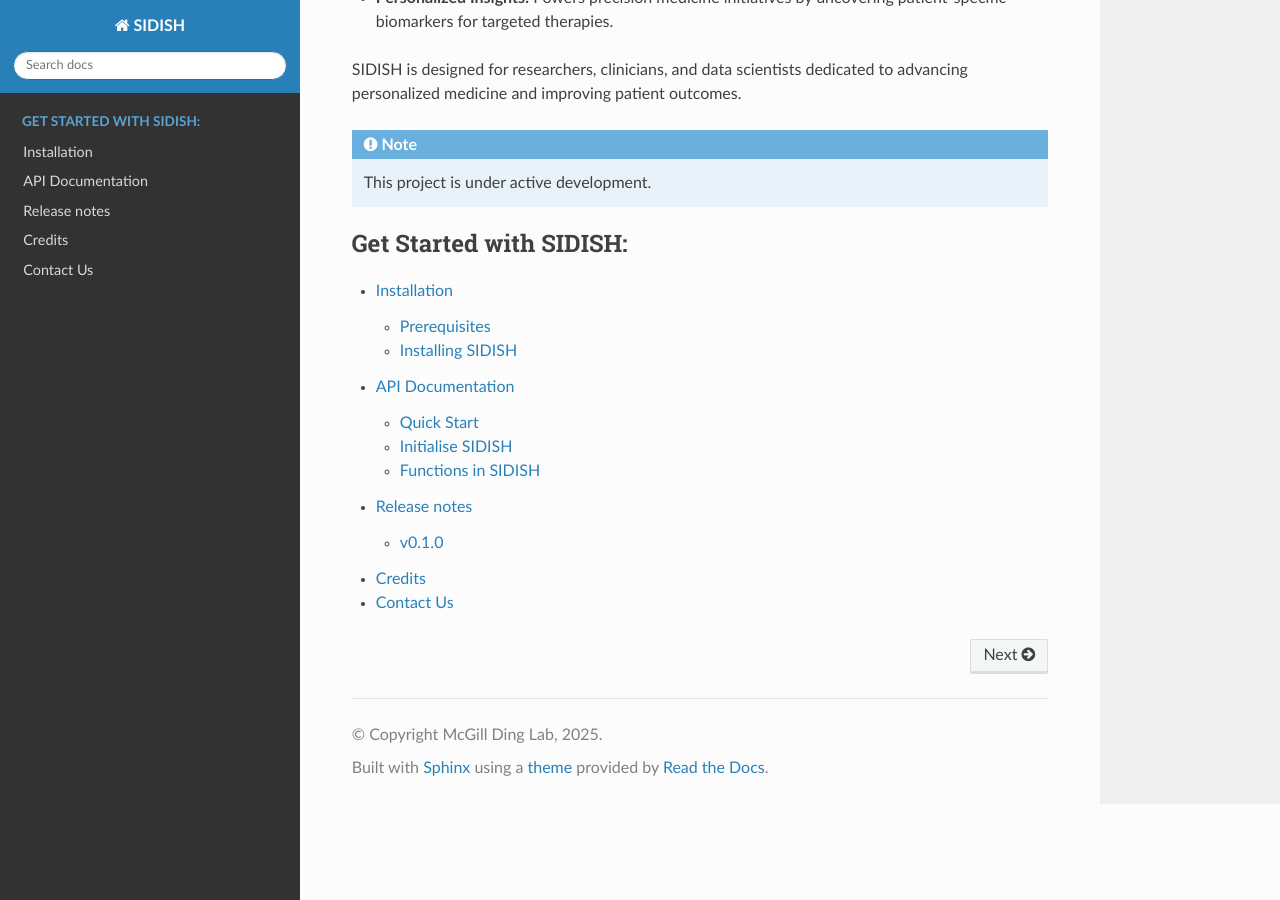
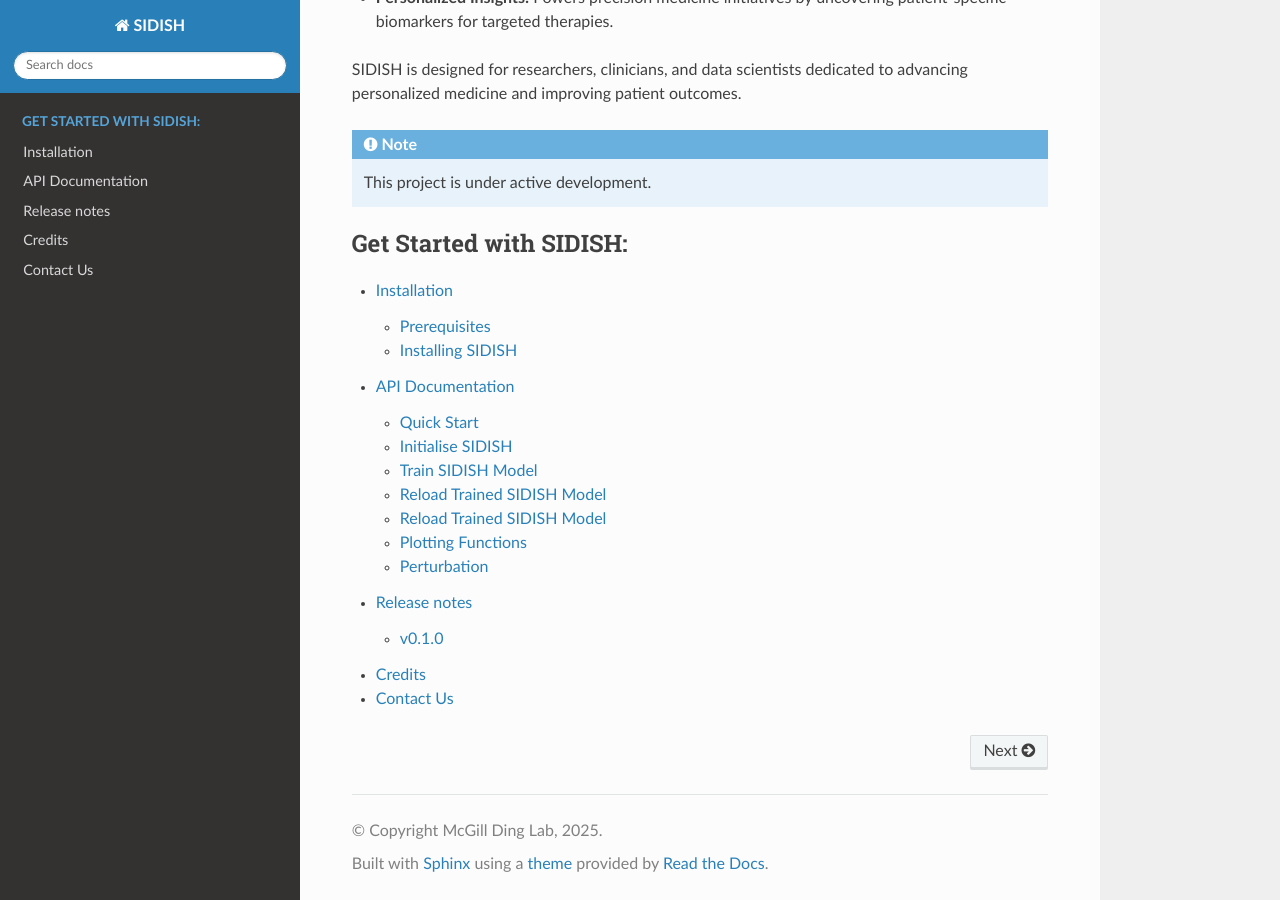
Before and after one commit to mcgilldinglab/SIDISH, a Sphinx documentation site: the page built from docs/source/index.rst, in a window 1280 px wide and 900 px high, scrolled down 2957 px. Built offline with Sphinx 7.4.7 and the Read the Docs theme 3.1.0, drawn with Linux system fonts in a browser that asks for light colours; pages that are not in the unit, such as notebooks, are missing from menus.

```diff
--- a/docs/source/api.rst
+++ b/docs/source/api.rst
@@ -20,28 +20,53 @@ Initialise SIDISH
    :toctree: api
 
    SIDISH
+   SIDISH.SIDISH.SIDISH.init_Phase1
+   SIDISH.SIDISH.SIDISH.init_Phase2
 
 
-Functions in SIDISH
+Train SIDISH Model
 -------------------
 .. module:: SIDISH.SIDISH.SIDISH
 .. currentmodule:: SIDISH
 .. autosummary::
    :toctree: api
 
-   SIDISH.SIDISH.SIDISH.init_Phase1
-   SIDISH.SIDISH.SIDISH.init_Phase2
    SIDISH.SIDISH.SIDISH.train
-   SIDISH.SIDISH.SIDISH.getEmbedding
-   SIDISH.SIDISH.SIDISH.plotUMAP
-   SIDISH.SIDISH.SIDISH.annotateCells
-   SIDISH.SIDISH.SIDISH.reload
-   SIDISH.SIDISH.SIDISH.get_percentille
-   SIDISH.SIDISH.SIDISH.get_embedding
-   SIDISH.SIDISH.SIDISH.set_adata
-   SIDISH.SIDISH.SIDISH.plot_HighRisk_UMAP
-   SIDISH.SIDISH.SIDISH.plot_CellType_UMAP
-   SIDISH.SIDISH.SIDISH.get_MarkerGenes
-   SIDISH.SIDISH.SIDISH.analyze_perturbation_effects
-   SIDISH.SIDISH.SIDISH.run_Perturbation
-   SIDISH.SIDISH.SIDISH.plot_KM
+
+
+Reload Trained SIDISH Model
+---------------------------
+.. module:: SIDISH.SIDISH.SIDISH
+.. currentmodule:: SIDISH
+.. autosummary::
+    SIDISH.SIDISH.SIDISH.reload
+
+
+
+Reload Trained SIDISH Model
+---------------------------
+.. module:: SIDISH.SIDISH.SIDISH
+.. currentmodule:: SIDISH
+.. autosummary::
+    SIDISH.SIDISH.SIDISH.reload
+
+
+Plotting Functions
+------------------
+.. module:: SIDISH.SIDISH.SIDISH
+.. currentmodule:: SIDISH
+.. autosummary::
+    SIDISH.SIDISH.SIDISH.plotUMAP
+    SIDISH.SIDISH.SIDISH.plot_KM
+    SIDISH.SIDISH.SIDISH.plot_HighRisk_UMAP
+    SIDISH.SIDISH.SIDISH.plot_CellType_UMAP
+
+
+
+Perturbation
+------------
+.. module:: SIDISH.SIDISH.SIDISH
+.. currentmodule:: SIDISH
+.. autosummary::
+    SIDISH.SIDISH.SIDISH.run_Perturbation
+    SIDISH.SIDISH.SIDISH.analyze_perturbation_effects
```
